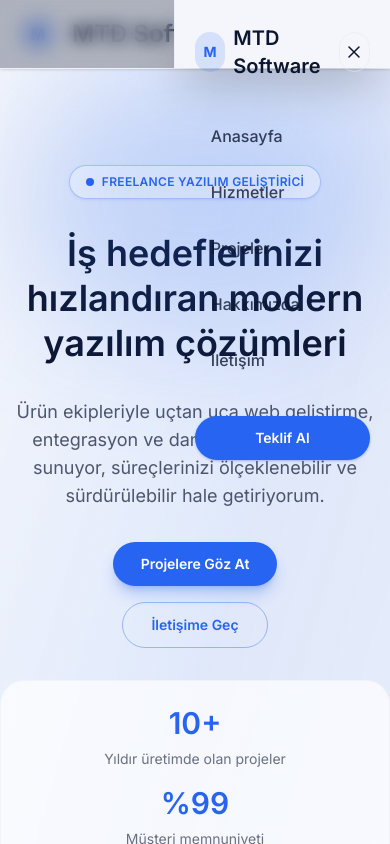
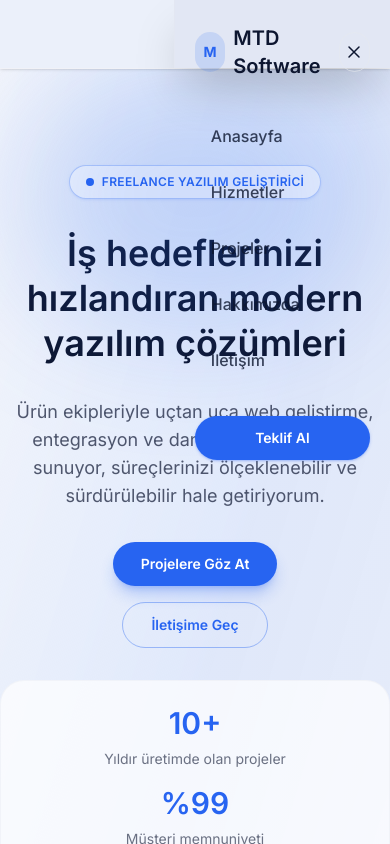
Before and after one commit to Nakataha/mtdsoftware-site, a Next.js app: page / in a window 390 px wide. Both pictures are taken after a click on the button "Menüyü aç". Shown: the top 844 px of the page. Built offline with nearby package versions, Linux system fonts and the light colour scheme.

Commit message:
Adjust mobile menu overlay colors

```diff
--- a/src/app/globals.css
+++ b/src/app/globals.css
@@ -9,6 +9,8 @@
   --font-sans: "Inter", system-ui, -apple-system, sans-serif;
   --font-display: "Space Grotesk", "Inter", system-ui, sans-serif;
   --font-mono: ui-monospace, SFMono-Regular, Menlo, Monaco, Consolas, "Liberation Mono", "Courier New", monospace;
+  --mobile-menu-overlay: 221 57% 95%;
+  --mobile-menu-surface: 222 44% 92%;
 }
 
 @media (prefers-color-scheme: dark) {
@@ -18,6 +20,8 @@
     --primary: 199 94% 55%;
     --muted: 222 34% 16%;
     --muted-foreground: 219 18% 72%;
+    --mobile-menu-overlay: 221 63% 4%;
+    --mobile-menu-surface: 222 54% 10%;
   }
 }
 
--- a/src/components/layout/Header.tsx
+++ b/src/components/layout/Header.tsx
@@ -87,10 +87,10 @@ export default function Header() {
           <button
             type="button"
             onClick={closeMobileMenu}
-            className="h-full w-full bg-foreground/30 backdrop-blur-sm"
+            className="h-full w-full bg-[hsl(var(--mobile-menu-overlay))]"
             aria-label="Menüyü kapat"
           />
-          <div className="relative flex h-full w-[min(20rem,85%)] flex-col border-l border-muted/40 bg-background px-5 py-6 shadow-2xl">
+          <div className="relative flex h-full w-[min(20rem,85%)] flex-col border-l border-muted/40 bg-[hsl(var(--mobile-menu-surface))] px-5 py-6 shadow-2xl">
             <div className="flex items-center justify-between">
               <Link
                 href="/"
```
